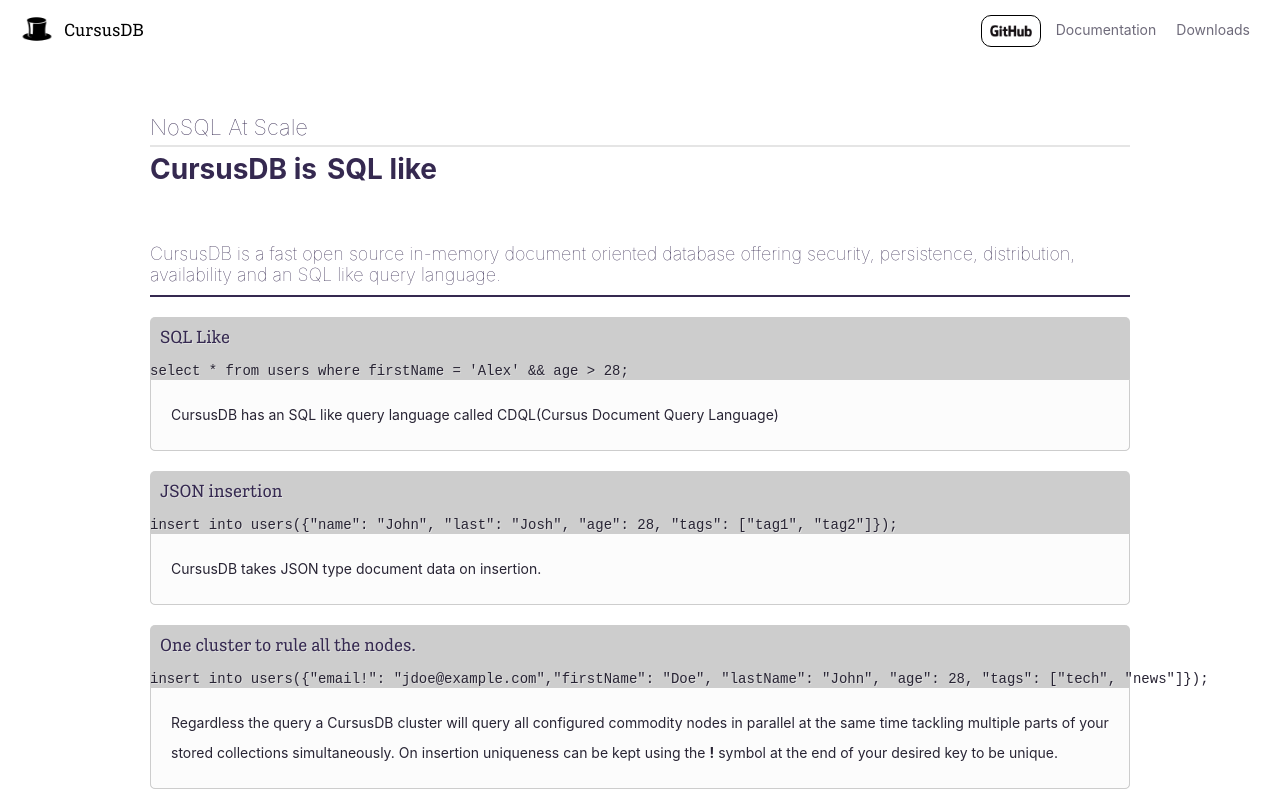
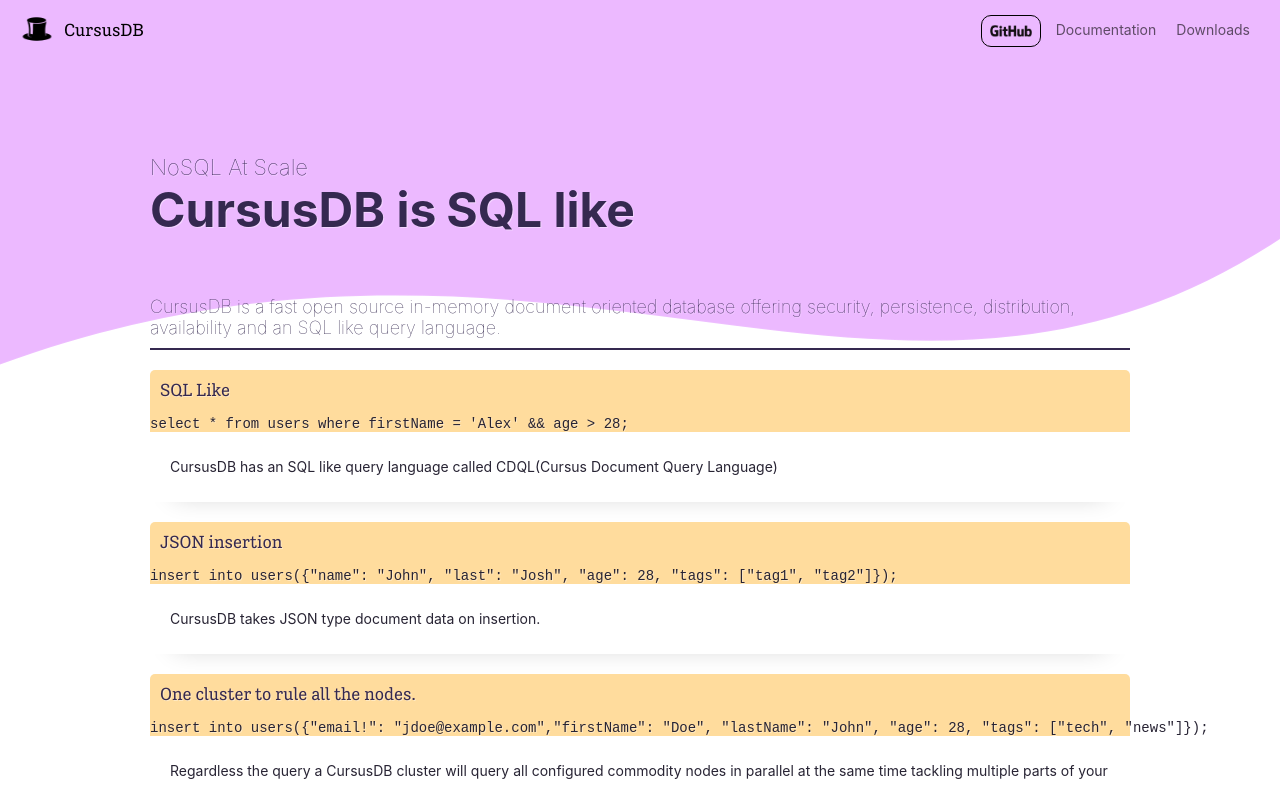
Before and after one commit to cursusdb/cursusdb-web, a SvelteKit app: page / in a window 1280 px wide. Shown: the top 793 px of the page. Built offline with nearby package versions, Linux system fonts and the light colour scheme; a small style sheet from the web is missing.

Commit message:
new homepage

```diff
--- a/src/lib/components/Navbar.svelte
+++ b/src/lib/components/Navbar.svelte
@@ -1,12 +1,26 @@
 <script>
     import { goto } from '$app/navigation';
+
+    let navBind
+    let scrollYBind
 
     async function navigate(path) {
         await goto(path)
     }
 
+
+    function isScrolling(e) {
+        console.log(e)
+        if (scrollYBind > 10) {
+            navBind.style.background = "white"
+        } else {
+            navBind.style.background = "none"
+        }
+    }
 </script>
-<nav>
+<svelte:window bind:scrollY={scrollYBind}  on:scroll={(e) => isScrolling(e)}></svelte:window>
+
+<nav bind:this={navBind}>
     <img on:click={() => navigate("./")} src="cursusv6.png"/> <h2 on:click={() => navigate("./")} class="brand">CursusDB</h2>
 
     <ul>
@@ -15,8 +29,9 @@
         <li on:click={() => navigate("/downloads")}>Downloads</li>
 
     </ul>
+
+
 </nav>
-
 
 <style>
 
@@ -44,7 +59,6 @@
         top: 0px;
         height: 60px;
         width: calc(100% - 40px);
-        background: white;
         color: rgb(33, 30, 49);
         line-height: 60px;
         padding-left: 20px;
@@ -76,7 +90,7 @@
     }
 
     nav ul li {
-        color: rgb(110, 106, 122) !important;
+        color: rgb(0,0,0,0.6);
         padding-left: 10px;
         padding-right: 10px;
         font-size: 14px;
--- a/src/lib/components/RollingText.svelte
+++ b/src/lib/components/RollingText.svelte
@@ -19,7 +19,7 @@
 </script>
 
 {#key index}
-    <h1 transition:slide>{texts[index]}</h1>
+    <h1 transition:slide style="font-size: 48px;">{texts[index]}</h1>
 {/key}
 
 <style>
--- a/src/routes/+page.svelte
+++ b/src/routes/+page.svelte
@@ -2,9 +2,15 @@
     import RollingText from "$lib/components/RollingText.svelte";
     import Prism from "$lib/components/Prism.svelte";
     import {goto} from "$app/navigation";
+    let scrollYBind;
 
     async function navigate(path) {
         await goto(path)
+    }
+
+    function isScrolling(e) {
+        console.log(scrollYBind)
+
     }
 </script>
 
@@ -17,10 +23,18 @@
     <meta name="og:site_name" content="CursusDB"/>
     <meta name="og:description" content="CursusDB is an open source scalable distributed in-memory document oriented database with SQL like queries.  Download CursusDB for free today!"/>
 </svelte:head>
+<svelte:window bind:scrollY={scrollYBind} on:scroll={(e) => isScrolling(e)}></svelte:window>
 
+
+<div class="abstract">
+    <svg viewBox="0 0 500 150" preserveAspectRatio="none">
+        <path d={`M0.00,${scrollYBind * 10}.98 C216.98,80.06 349.20,-49.98 500.00,49.98 L500.00,150.00 L0.00,150.00 Z`}
+              style="stroke: none; fill: #ecb9ff;">
+        </path>
+    </svg>
+</div>
 <br/><br/><figure>
     <h2>NoSQL At Scale </h2>
-    <hr/>
     <h1>CursusDB is </h1><RollingText time={2250} texts={['Document-oriented', 'Distributed', 'SQL like', 'Fast', 'Open Source', 'Secure by default', 'JSON friendly']}/>
 </figure>
 <br/>
@@ -105,13 +119,22 @@
     figure {
         max-width: 980px;
         padding: 20px;
+        margin-top: 40px!important;
         margin: 0 auto;
         width: calc(100% - 40px);
         text-shadow: 1px 1px rgba(255,255,255,0.4);
 
     }
 
-
+    .abstract {
+        position: fixed!important;
+        z-index: -100;
+        top: -20px!important;
+        padding: 0;
+        margin-left: -20px;
+        width: 100%;
+        transform: rotate(180deg) scaleX(-1);
+    }
 
     .end {
         padding: 10px;
@@ -152,7 +175,7 @@
     }
 
     figure h1 {
-
+        font-size: 48px!important;
         margin-right: 10px;
         float: left;
     }
@@ -163,7 +186,7 @@
         margin: 0 auto;
         width: 100%;
         max-width: 980px;
-        background: #CDCDCD;
+        background: #ffdc9d;
         text-shadow: 1px 1px rgba(255,255,255,0.38);
         border-radius: 5px;
     }
@@ -183,7 +206,7 @@
         min-height: 40px;
         line-height: 30px;
         padding: 10px;
-        background: #fcfcfc;
+        background: #ffffff;
         overflow: hidden
     }
 
@@ -204,14 +227,16 @@
     }
 
     section footer {
-        border: 1px solid #CDCDCD!important;
-        border-bottom-left-radius: 5px;
-        border-bottom-right-radius: 5px;
+        box-shadow: rgba(50, 50, 93, 0.10) 0px 30px 80px -102px, rgba(0, 0, 0, 0.2) 0px 18px 26px -24px;
     }
 
     @media only screen and (max-width: 500px) {
         figure h2 {
             font-size: 14px;
+        }
+
+        figure {
+            margin-top: 20px!important;
         }
 
         figure h1 {
```
